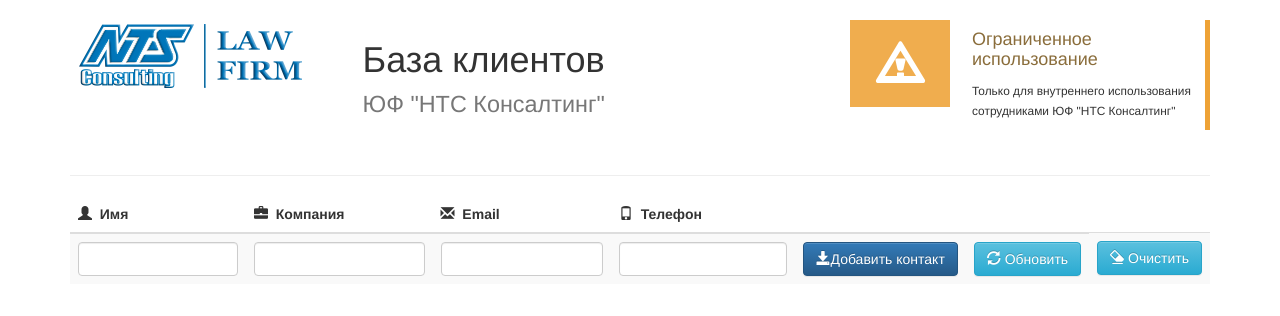
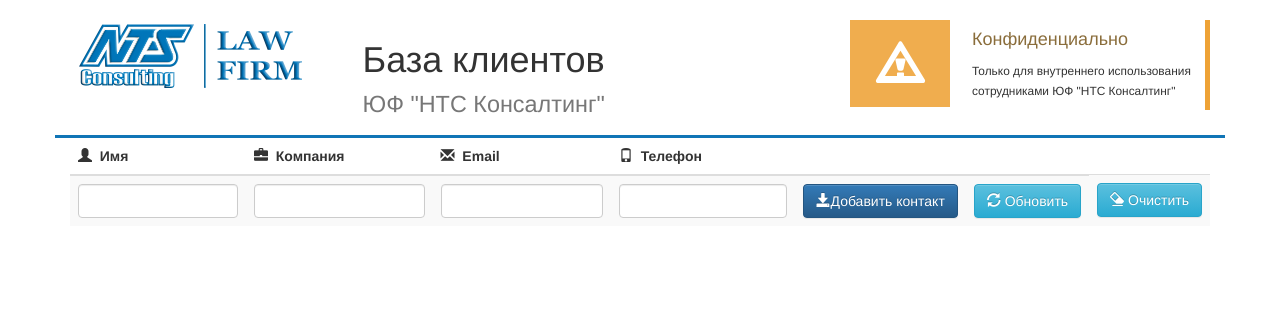
Before and after one commit to alminin/contactlistapp, a website: page public/index.html in a window 1280 px wide. Drawn offline with nearby package versions, Linux system fonts and the light colour scheme; no server answers.

Commit message:
head-divider added

```diff
--- a/public/css/nts.css
+++ b/public/css/nts.css
@@ -11,3 +11,4 @@
 .blockquote-box.blockquote-warning .square{background-color:#F0AD4E;color:#FFF}
 .blockquote-box.blockquote-danger{border-color:#D43F3A}
 .blockquote-box.blockquote-danger .square{background-color:#D9534F;color:#FFF}
+#head-divider {border-bottom: 3px solid #1075b6}
--- a/public/index.html
+++ b/public/index.html
@@ -14,7 +14,7 @@
 </head>
 <body>
 	<div class="container" style="margin-top: 20px" ng-controller="AppCtrl">
-		<div class="row">
+		<div class="row" id="head-divider">
 			<div class="col-sm-3">
 				<img src="/images/logo_nts_eng.png">
 			</div>
@@ -28,14 +28,13 @@
                     	<span class="glyphicon glyphicon-warning-sign glyphicon-lg"></span>
                 	</div>
                 	<h4 class="text-warning">
-                    	Ограниченное использование</h4>
+                    	Конфиденциально</h4>
                 	<p>
                     	<small>Только для внутреннего использования сотрудниками ЮФ "НТС Консалтинг"</small>
                 	</p>
             	</div>
 			</div>
 		</div>
-		<hr>
 
 		<table class="table table-striped">
 			<thead>
```
